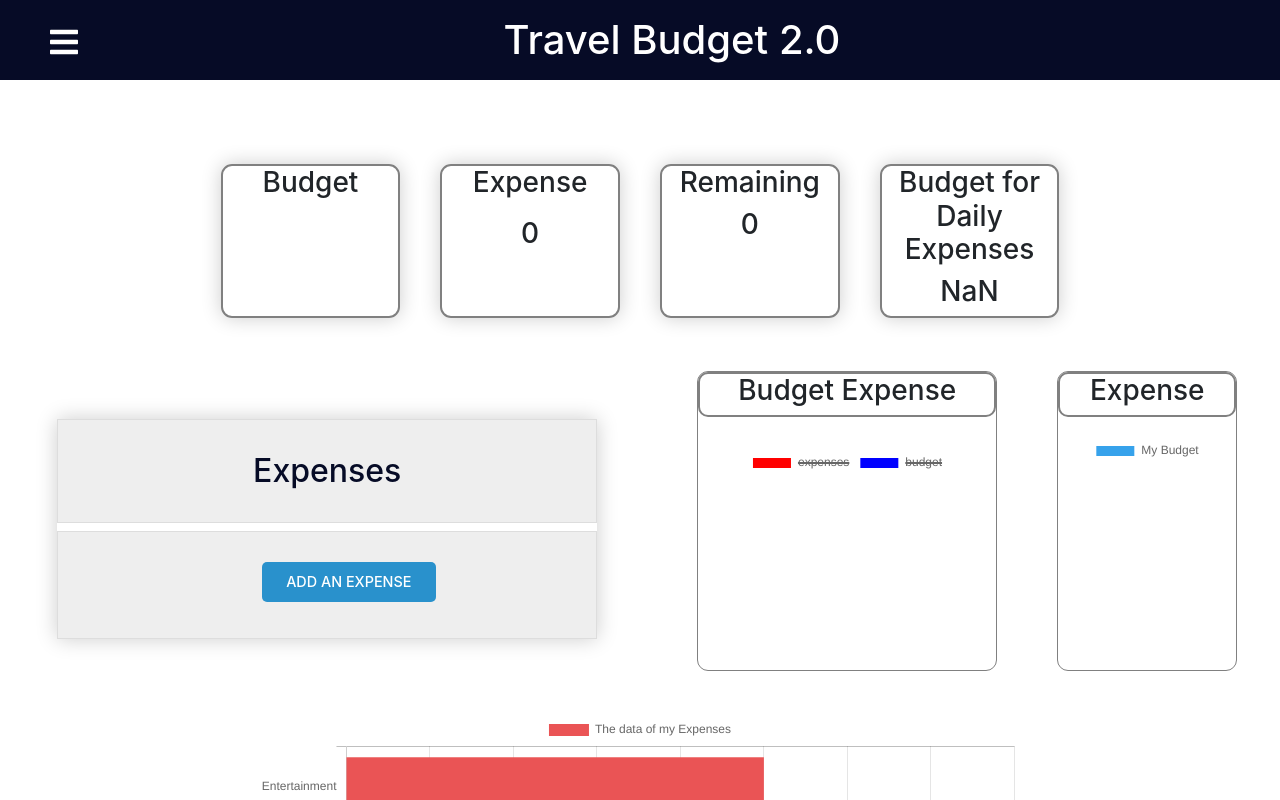
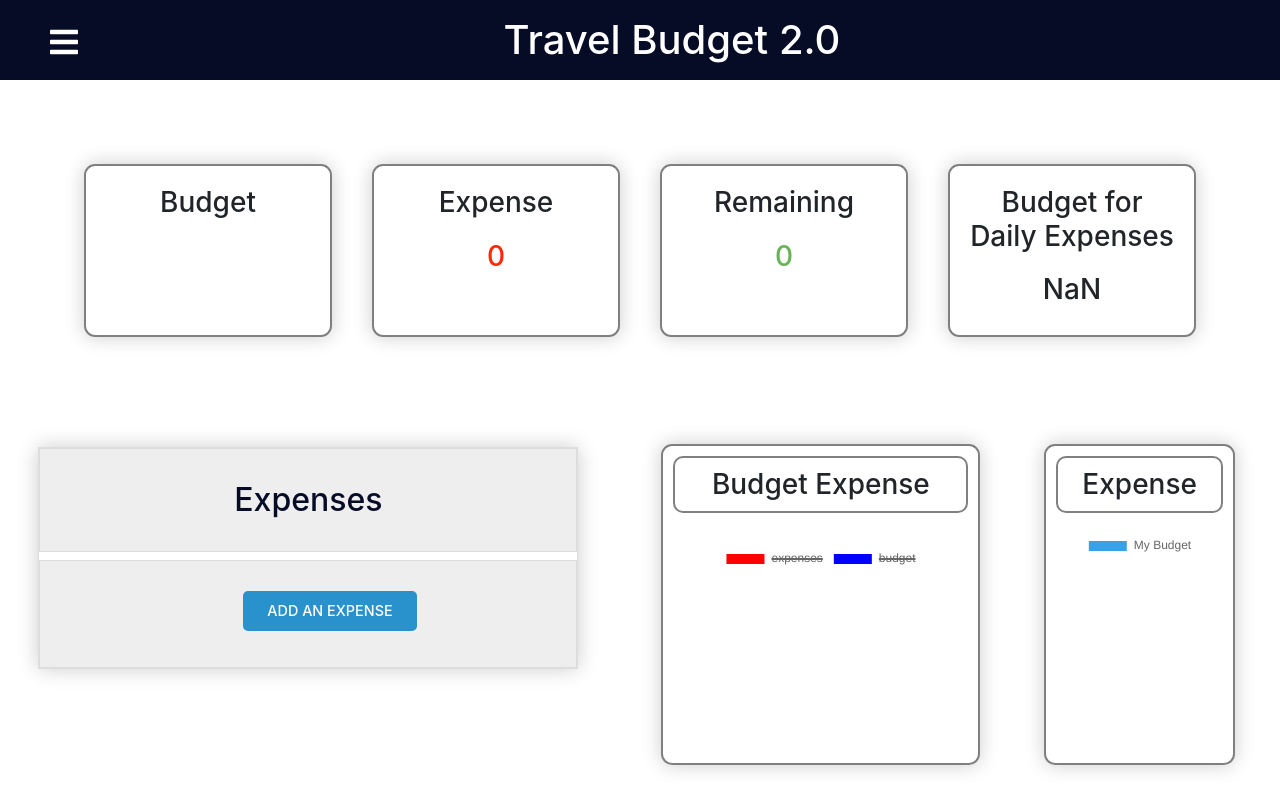
Before and after one commit to Andreas-Kalicani/travelbudget2.0, a React (Create React App) app: page /dashboard in a window 1280 px wide. Shown: the top 800 px of the page. Built offline with nearby package versions, Linux system fonts and the light colour scheme.

Commit message:
styling Dashboard

```diff
--- a/src/components/dashboard/Box.js
+++ b/src/components/dashboard/Box.js
@@ -7,12 +7,15 @@ const BoxWrapper = styled.div`
   display: flex;
   flex-direction:row;
   justify-content: space-around;
-  margin-top: 5%;
+  margin: 5%;
+  width:100%;
 
 `
+
 const BoxDisplayer = styled.div`
-  width: 30% !important;
+  width:22%;
   height: auto;
+  padding:20px;
   margin:20px;
   border: 2px solid grey;
   box-shadow: ${props=>props.theme.boxShadow}; /* 0 2.8px 2.2px rgba(0, 0, 0, 0.034),
@@ -25,31 +28,43 @@ const BoxDisplayer = styled.div`
   border-radius: 11px;
 
 `
+const BoxTitle = styled.h3`
+  margin-bottom:20px;
 
+`
+const Green= styled.h3`
+  color:#68B455;
 
+`
+
+const Red= styled.h3`
+  color:${props=>props.theme.colors.red};
+
+`
 const Box = () => {
 const {conversionResult, expenses,days} = useContext(AppContext)
 const totalExpenses = expenses.reduce((total, item)=>{
   return (total += item.cost);
 }, 0);
+let result=(Math.round((conversionResult-totalExpenses)*100)/100)
 
     return (
 
       <BoxWrapper>
           <BoxDisplayer>
-            <h3>Budget</h3>
-             <h3 className="box-text">{conversionResult}</h3>
+            <BoxTitle>Budget</BoxTitle>
+            <h3>{conversionResult}</h3>
           </BoxDisplayer>
           <BoxDisplayer>
-            <h3>Expense</h3>
-            <h3 className="box-text">{totalExpenses}</h3>
+            <BoxTitle>Expense</BoxTitle>
+            <Red>{totalExpenses}</Red>
           </BoxDisplayer>
           <BoxDisplayer>
-            <h3>Remaining</h3>
-            <h3>{(Math.round((conversionResult-totalExpenses)*100)/100)}</h3>
+            <BoxTitle>Remaining</BoxTitle>
+            {result >= 0 ? <Green>{result}</Green>: <Red>{result}</Red>}
           </BoxDisplayer>
           <BoxDisplayer>
-            <h3> Budget for Daily Expenses</h3>
+            <BoxTitle> Budget for Daily Expenses</BoxTitle>
             <h3>{(Math.round((conversionResult/days)*100)/100)}</h3>
           </BoxDisplayer>
       </BoxWrapper>
--- a/src/components/dashboard/BoxChart.css
+++ b/src/components/dashboard/BoxChart.css
@@ -1,12 +1,15 @@
-
+/*
 .chartContainer{
     display: flex;
-    justify-content: flex-end;
+    justify-content: center;
     margin: 1%;
+    width: 50%;
 }
 .chart{
-    width: 300px;
-    height: 300px;
+    width: 50%;
+    height: auto;
+    padding:10px;
+    padding-bottom:20px;
     border: 1px solid grey;
     margin:0% 5%;
     border-radius: 11px;
@@ -20,3 +23,5 @@ border: 2px solid grey;
 text-align: center;
 border-radius: 10px;
 }
+
+ */
--- a/src/components/dashboard/ChartBox.js
+++ b/src/components/dashboard/ChartBox.js
@@ -2,20 +2,52 @@ import React from "react";
 import "./BoxChart.css"
 import Chart2 from "./charts-components/chart2";
 import Charts from "./charts-components/charts";
+import styled from 'styled-components';
+
+
+
+const ChartContainer = styled.div`
+  display: flex;
+  justify-content: center;
+  margin: 1%;
+  width: 50%;
+
+`
+
+const StyledChartBox = styled.div`
+    width: 50%;
+    height: auto;
+    padding:10px;
+    padding-bottom:20px;
+    border: 2px solid grey;
+    box-shadow: ${props=>props.theme.boxShadow};
+    margin:0% 5%;
+    border-radius: 11px;
+
+`
+
+const HeaderChart = styled.h3`
+width: 100%;
+padding:10px;
+border: 2px solid grey;
+text-align: center;
+border-radius: 10px;
+
+`
 
 
 const ChartBox= () => {
     return (
-        <div className="chartContainer">
-            <div className="chart box1">
-            <div className="text-boxing"><h3>Budget Expense</h3></div>
+        <ChartContainer>
+            <StyledChartBox>
+            <HeaderChart>Budget Expense</HeaderChart>
             <Chart2 className="chart2" height={500} width={100} />
-            </div>
-            <div className="chart box2">
-            <div className="text-boxing"><h3>Expense</h3></div>
+            </StyledChartBox>
+            <StyledChartBox>
+            <HeaderChart>Expense</HeaderChart>
               <Charts/>
-             </div>
-            </div>
+             </StyledChartBox>
+        </ChartContainer>
 
     )
 }
--- a/src/components/dashboard/Dashboard.js
+++ b/src/components/dashboard/Dashboard.js
@@ -14,10 +14,10 @@ import styled, {css} from 'styled-components';
 const BoxesContainer = styled.div`
 display:flex;
 flex-flow: row;
-justify-content:center;
-align-items:center;
+justify-content:space-around;
+align-items:flex-start;
 width:100%;
-margin-bottom:20px;
+margin-bottom:10px;
 height:auto;
 
 
@@ -36,7 +36,7 @@ export default function Dashboard({
       </BoxesContainer>
       <BoxesContainer>
         <AddComponent />
-       <ChartBox/>
+        <ChartBox/>
       </BoxesContainer>
        <Horizentalchart/>
 
--- a/src/components/dashboard/add-component/AddComponent.js
+++ b/src/components/dashboard/add-component/AddComponent.js
@@ -14,10 +14,10 @@ import styled from 'styled-components';
 const Container = styled.div`
   width: 100%;
   min-height:100px;
-  margin-right: auto;
-  margin-left: auto;
+  margin: 3%;
   margin-top: 1rem!important;
   box-shadow:${props=>props.theme.boxShadow};
+  border: 1px solid #ddd;
 
   @media (min-width: 576px){
     max-width: 540px;
--- a/src/components/dashboard/charts-components/chart2.js
+++ b/src/components/dashboard/charts-components/chart2.js
@@ -2,6 +2,10 @@ import React, { useContext } from "react";
 import {Doughnut} from "react-chartjs-2";
 import { AppContext } from '../../../context/AppContext';
 import "./chart2.css"
+
+
+
+
 
 const Chart2 = (props) => {
     const { expenses } = useContext(AppContext);
```
